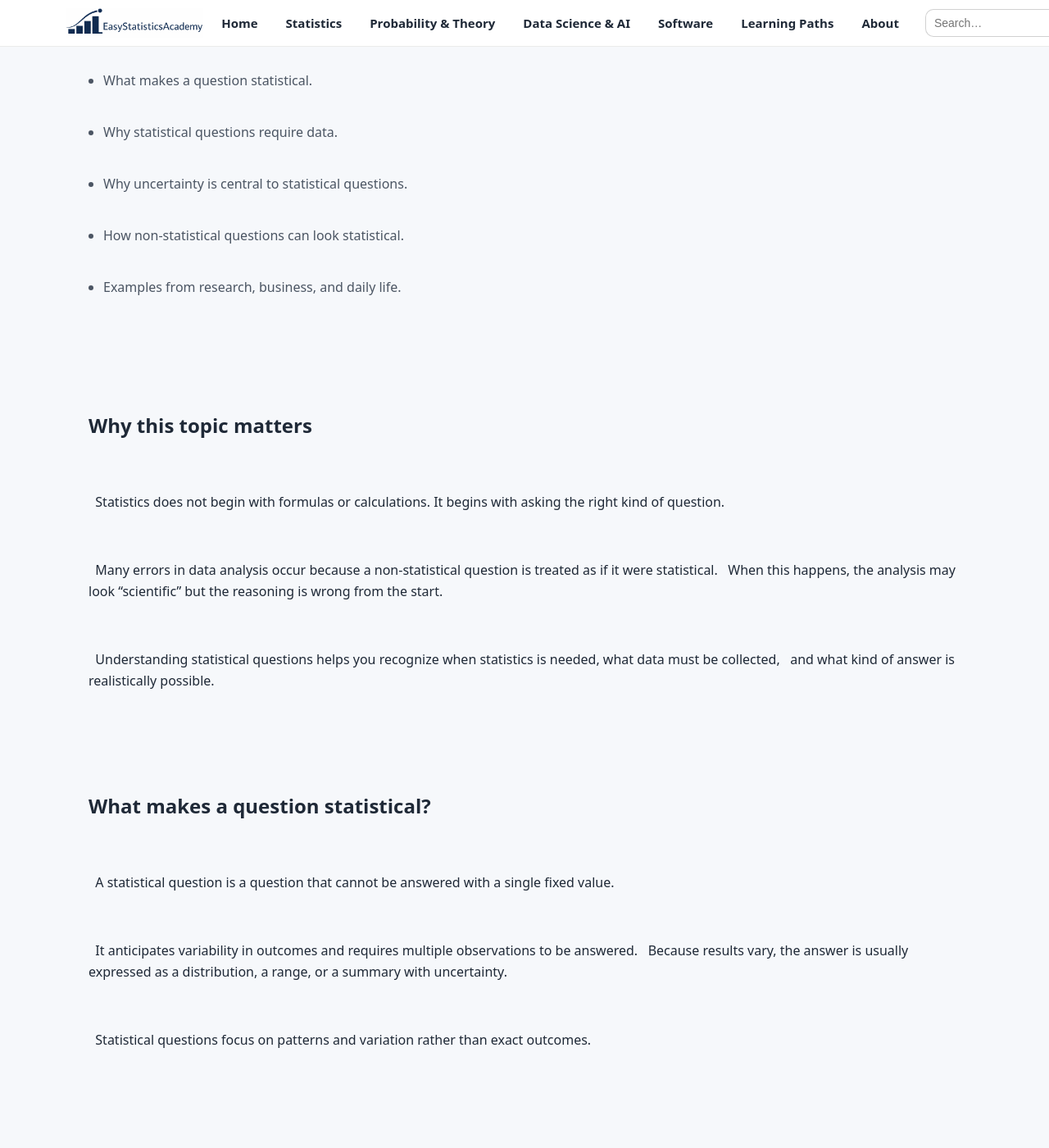
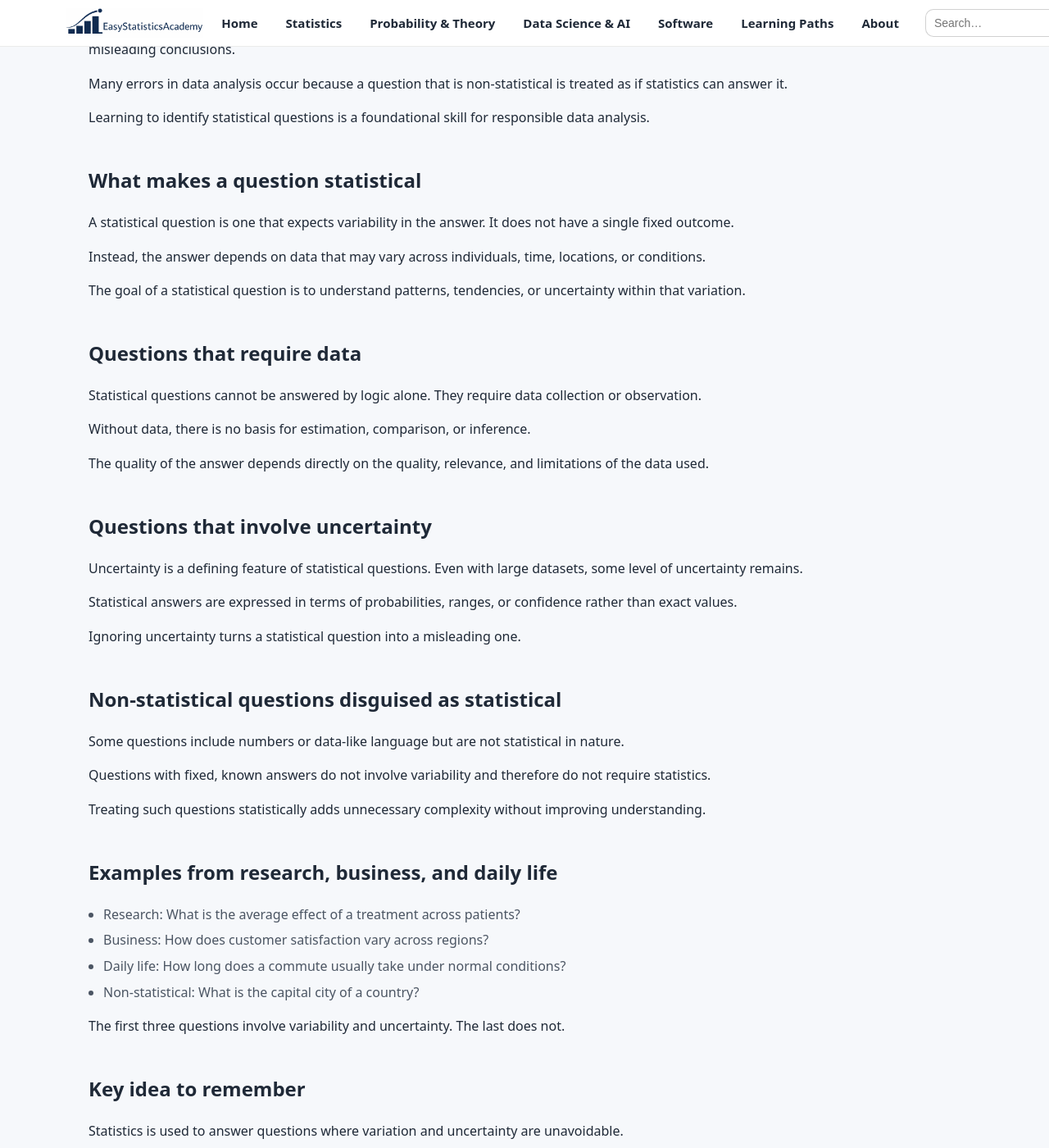
Before and after one commit to ammar-homaida-statistics/easystatisticsacademy, a Jekyll site: the page built from foundations/statistical-questions/index.md, in a window 1280 px wide and 1400 px high, scrolled down 729 px. Shown: the whole window at 82% size. Built offline with Jekyll 4.4.1, drawn with Linux system fonts in a browser that asks for light colours; some of the changed text lies outside the part shown.

Commit message:
Update index.md

```diff
--- a/foundations/statistical-questions/index.md
+++ b/foundations/statistical-questions/index.md
@@ -1,425 +1,206 @@
+---
+layout: default
+title: Statistical Questions
+description: An explanation of what makes a question statistical, why data and uncertainty are essential, and how to recognize non-statistical questions.
+permalink: /foundations/statistical-questions/
+section: foundations
+lesson_order: 4
 ---
 
-layout: default
-
-title: Statistical Questions
-
-description: What makes a question statistical, and how to distinguish statistical questions from deterministic ones.
-
-permalink: /foundations/statistical-questions/
-
-section: foundations
-
-lesson\_order: 4
-
----
-
-
-
 <meta name="esa-section" content="foundations">
-
 <meta name="esa-lesson-title" content="Statistical Questions">
-
 <meta name="esa-lesson-url" content="/foundations/statistical-questions/">
 
-
-
 <a class="btn btn-primary" href="/foundations/statistical-thinking-vs-deterministic-thinking/">
-
-&nbsp; Previous: Statistical Thinking vs Deterministic Thinking
-
+  Previous: Statistical Thinking
 </a>
 
+<section class="hero hero-lesson">
+  <div class="hero-card">
+    <h1>Statistical Questions</h1>
 
+    <p class="lead">
+      This lesson explains what makes a question statistical and how statistical
+      questions differ from deterministic or purely factual ones.
+    </p>
 
-<section class="hero hero-lesson">
-
-&nbsp; <div class="hero-card">
-
-&nbsp;   <h1>Statistical Questions</h1>
-
-
-
-&nbsp;   <p class="lead">
-
-&nbsp;     This lesson explains what makes a question statistical and why some questions require data,
-
-&nbsp;     variability, and uncertainty to be answered.
-
-&nbsp;   </p>
-
-
-
-&nbsp;   <p class="muted-mini">
-
-&nbsp;     Section: <strong>Statistics Foundations</strong> • Lesson 4
-
-&nbsp;   </p>
-
-&nbsp; </div>
-
+    <p class="muted-mini">
+      Section: <strong>Statistics Foundations</strong> • Lesson 4
+    </p>
+  </div>
 </section>
 
+<section class="section">
+  <div class="content-narrow">
+    <h2>What you will learn</h2>
 
+    <ul class="bullets">
+      <li>What defines a statistical question.</li>
+      <li>Why statistical questions require data.</li>
+      <li>Why uncertainty is essential to statistical inquiry.</li>
+      <li>How non-statistical questions can appear statistical.</li>
+      <li>How statistical questions arise in research, business, and daily life.</li>
+    </ul>
+  </div>
+</section>
 
 <section class="section">
+  <div class="content-narrow">
+    <h2>Why this topic matters</h2>
 
-&nbsp; <div class="content-narrow">
+    <p>
+      Statistics begins with questions, not with formulas or software.
+      Asking the wrong type of question leads to inappropriate methods
+      and misleading conclusions.
+    </p>
 
-&nbsp;   <h2>What you will learn</h2>
+    <p>
+      Many errors in data analysis occur because a question that is
+      non-statistical is treated as if statistics can answer it.
+    </p>
 
-
-
-&nbsp;   <ul class="bullets">
-
-&nbsp;     <li>What makes a question statistical.</li>
-
-&nbsp;     <li>Why statistical questions require data.</li>
-
-&nbsp;     <li>Why uncertainty is central to statistical questions.</li>
-
-&nbsp;     <li>How non-statistical questions can look statistical.</li>
-
-&nbsp;     <li>Examples from research, business, and daily life.</li>
-
-&nbsp;   </ul>
-
-&nbsp; </div>
-
+    <p>
+      Learning to identify statistical questions is a foundational skill
+      for responsible data analysis.
+    </p>
+  </div>
 </section>
 
+<section class="section">
+  <div class="content-narrow">
+    <h2>What makes a question statistical</h2>
 
+    <p>
+      A statistical question is one that expects variability in the answer.
+      It does not have a single fixed outcome.
+    </p>
+
+    <p>
+      Instead, the answer depends on data that may vary across individuals,
+      time, locations, or conditions.
+    </p>
+
+    <p>
+      The goal of a statistical question is to understand patterns,
+      tendencies, or uncertainty within that variation.
+    </p>
+  </div>
+</section>
 
 <section class="section">
+  <div class="content-narrow">
+    <h2>Questions that require data</h2>
 
-&nbsp; <div class="content-narrow">
+    <p>
+      Statistical questions cannot be answered by logic alone.
+      They require data collection or observation.
+    </p>
 
-&nbsp;   <h2>Why this topic matters</h2>
+    <p>
+      Without data, there is no basis for estimation, comparison,
+      or inference.
+    </p>
 
-
-
-&nbsp;   <p>
-
-&nbsp;     Statistics does not begin with formulas or calculations. It begins with asking the right kind of question.
-
-&nbsp;   </p>
-
-
-
-&nbsp;   <p>
-
-&nbsp;     Many errors in data analysis occur because a non-statistical question is treated as if it were statistical.
-
-&nbsp;     When this happens, the analysis may look “scientific” but the reasoning is wrong from the start.
-
-&nbsp;   </p>
-
-
-
-&nbsp;   <p>
-
-&nbsp;     Understanding statistical questions helps you recognize when statistics is needed, what data must be collected,
-
-&nbsp;     and what kind of answer is realistically possible.
-
-&nbsp;   </p>
-
-&nbsp; </div>
-
+    <p>
+      The quality of the answer depends directly on the quality,
+      relevance, and limitations of the data used.
+    </p>
+  </div>
 </section>
 
+<section class="section">
+  <div class="content-narrow">
+    <h2>Questions that involve uncertainty</h2>
 
+    <p>
+      Uncertainty is a defining feature of statistical questions.
+      Even with large datasets, some level of uncertainty remains.
+    </p>
+
+    <p>
+      Statistical answers are expressed in terms of probabilities,
+      ranges, or confidence rather than exact values.
+    </p>
+
+    <p>
+      Ignoring uncertainty turns a statistical question into a
+      misleading one.
+    </p>
+  </div>
+</section>
 
 <section class="section">
+  <div class="content-narrow">
+    <h2>Non-statistical questions disguised as statistical</h2>
 
-&nbsp; <div class="content-narrow">
+    <p>
+      Some questions include numbers or data-like language but are
+      not statistical in nature.
+    </p>
 
-&nbsp;   <h2>What makes a question statistical?</h2>
+    <p>
+      Questions with fixed, known answers do not involve variability
+      and therefore do not require statistics.
+    </p>
 
-
-
-&nbsp;   <p>
-
-&nbsp;     A statistical question is a question that cannot be answered with a single fixed value.
-
-&nbsp;   </p>
-
-
-
-&nbsp;   <p>
-
-&nbsp;     It anticipates variability in outcomes and requires multiple observations to be answered.
-
-&nbsp;     Because results vary, the answer is usually expressed as a distribution, a range, or a summary with uncertainty.
-
-&nbsp;   </p>
-
-
-
-&nbsp;   <p>
-
-&nbsp;     Statistical questions focus on patterns and variation rather than exact outcomes.
-
-&nbsp;   </p>
-
-&nbsp; </div>
-
+    <p>
+      Treating such questions statistically adds unnecessary complexity
+      without improving understanding.
+    </p>
+  </div>
 </section>
 
+<section class="section">
+  <div class="content-narrow">
+    <h2>Examples from research, business, and daily life</h2>
 
+    <ul class="bullets">
+      <li>Research: What is the average effect of a treatment across patients?</li>
+      <li>Business: How does customer satisfaction vary across regions?</li>
+      <li>Daily life: How long does a commute usually take under normal conditions?</li>
+      <li>Non-statistical: What is the capital city of a country?</li>
+    </ul>
 
-<section class="section">
-
-&nbsp; <div class="content-narrow">
-
-&nbsp;   <h2>Questions that require data</h2>
-
-
-
-&nbsp;   <p>
-
-&nbsp;     Statistical questions require data because the answer is not known in advance.
-
-&nbsp;   </p>
-
-
-
-&nbsp;   <p>
-
-&nbsp;     Data must be collected, observed, or measured to understand how outcomes vary across people, time, places,
-
-&nbsp;     or conditions.
-
-&nbsp;   </p>
-
-
-
-&nbsp;   <p>
-
-&nbsp;     Without data, there is nothing to summarize, compare, or reason from statistically.
-
-&nbsp;   </p>
-
-&nbsp; </div>
-
+    <p>
+      The first three questions involve variability and uncertainty.
+      The last does not.
+    </p>
+  </div>
 </section>
 
+<section class="section section-soft">
+  <div class="content-narrow">
+    <h2>Key idea to remember</h2>
 
-
-<section class="section">
-
-&nbsp; <div class="content-narrow">
-
-&nbsp;   <h2>Questions that require uncertainty</h2>
-
-
-
-&nbsp;   <p>
-
-&nbsp;     A key feature of statistical questions is uncertainty.
-
-&nbsp;   </p>
-
-
-
-&nbsp;   <p>
-
-&nbsp;     Even after data are collected, the answer is not perfectly known because data are limited and variable.
-
-&nbsp;     Good statistical answers communicate uncertainty instead of hiding it.
-
-&nbsp;   </p>
-
-
-
-&nbsp;   <p>
-
-&nbsp;     This is why statistics often uses concepts like variability, error, confidence, and probability.
-
-&nbsp;   </p>
-
-&nbsp; </div>
-
+    <p>
+      Statistics is used to answer questions where variation and
+      uncertainty are unavoidable.
+    </p>
+  </div>
 </section>
 
+<section class="section section-next">
+  <div class="content-narrow">
+    <h2>Simple summary</h2>
 
-
-<section class="section">
-
-&nbsp; <div class="content-narrow">
-
-&nbsp;   <h2>Non-statistical questions disguised as statistical</h2>
-
-
-
-&nbsp;   <p>
-
-&nbsp;     Some questions look statistical because they mention numbers or data, but they are not statistical questions.
-
-&nbsp;   </p>
-
-
-
-&nbsp;   <p>
-
-&nbsp;     If a question has a single exact answer that does not vary, then statistics is not needed.
-
-&nbsp;     For example, asking for a fixed count or a known value is not statistical.
-
-&nbsp;   </p>
-
-
-
-&nbsp;   <p>
-
-&nbsp;     A useful test is simple: if repeated observations could reasonably produce different values, the question is
-
-&nbsp;     statistical. If not, it is deterministic.
-
-&nbsp;   </p>
-
-&nbsp; </div>
-
+    <p>
+      A statistical question requires data and accepts uncertainty.
+      If a question has a single fixed answer, statistics is not needed.
+    </p>
+  </div>
 </section>
 
+<section class="section section-next">
+  <div class="content-narrow">
+    <h2>What comes next</h2>
 
+    <p>
+      The next lesson explains how data are produced and why
+      data collection methods matter.
+    </p>
 
-<section class="section">
-
-&nbsp; <div class="content-narrow">
-
-&nbsp;   <h2>Examples of statistical questions</h2>
-
-
-
-&nbsp;   <ul class="bullets">
-
-&nbsp;     <li>What is the average response time of a website under normal usage?</li>
-
-&nbsp;     <li>How do exam scores vary across different classes?</li>
-
-&nbsp;     <li>What proportion of customers are satisfied with a product?</li>
-
-&nbsp;     <li>How does daily temperature vary over a month?</li>
-
-&nbsp;   </ul>
-
-
-
-&nbsp;   <p>
-
-&nbsp;     These questions require multiple observations and involve variability, so they cannot be answered from a single
-
-&nbsp;     measurement.
-
-&nbsp;   </p>
-
-&nbsp; </div>
-
+    <a class="btn btn-primary" href="/foundations/how-data-are-collected/">
+      Next: How Data Are Collected
+    </a>
+  </div>
 </section>
-
-
-
-<section class="section section-soft">
-
-&nbsp; <div class="content-narrow">
-
-&nbsp;   <h2>Key idea to remember</h2>
-
-
-
-&nbsp;   <p>
-
-&nbsp;     A question is statistical if it involves variability and uncertainty. If the answer is fixed and does not vary,
-
-&nbsp;     statistics is not required.
-
-&nbsp;   </p>
-
-&nbsp; </div>
-
-</section>
-
-
-
-<section class="section section-soft">
-
-&nbsp; <div class="content-narrow">
-
-&nbsp;   <h2>Short video explanation</h2>
-
-
-
-&nbsp;   <div class="video-container">
-
-&nbsp;     <iframe
-
-&nbsp;       src=""
-
-&nbsp;       title="Statistical Questions – Video Explanation"
-
-&nbsp;       frameborder="0"
-
-&nbsp;       allow="accelerometer; autoplay; clipboard-write; encrypted-media; gyroscope; picture-in-picture"
-
-&nbsp;       allowfullscreen>
-
-&nbsp;     </iframe>
-
-&nbsp;   </div>
-
-&nbsp; </div>
-
-</section>
-
-
-
-<section class="section section-next">
-
-&nbsp; <div class="content-narrow">
-
-&nbsp;   <h2>Simple summary</h2>
-
-
-
-&nbsp;   <p>
-
-&nbsp;     Statistical questions are questions where answers vary and cannot be known with certainty from one observation.
-
-&nbsp;     They require data and must account for uncertainty.
-
-&nbsp;   </p>
-
-&nbsp; </div>
-
-</section>
-
-
-
-<section class="section section-next">
-
-&nbsp; <div class="content-narrow">
-
-&nbsp;   <h2>What comes next</h2>
-
-
-
-&nbsp;   <p>
-
-&nbsp;     The next lesson introduces <strong>Population vs Sample</strong>—the key idea behind learning about a larger
-
-&nbsp;     group by studying a smaller part of it.
-
-&nbsp;   </p>
-
-
-
-&nbsp;   <a class="btn btn-primary" href="/foundations/population-vs-sample/">
-
-&nbsp;     Next: Population vs Sample
-
-&nbsp;   </a>
-
-&nbsp; </div>
-
-</section>
```
